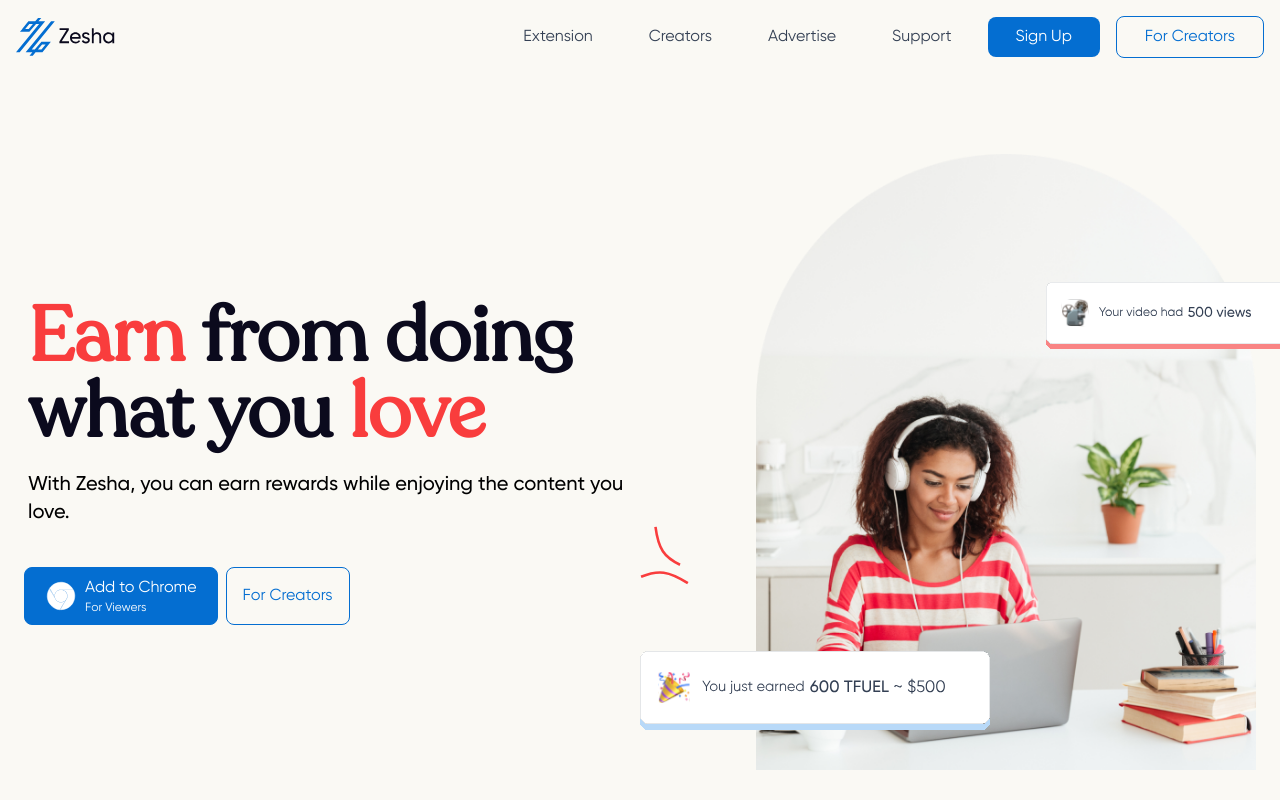
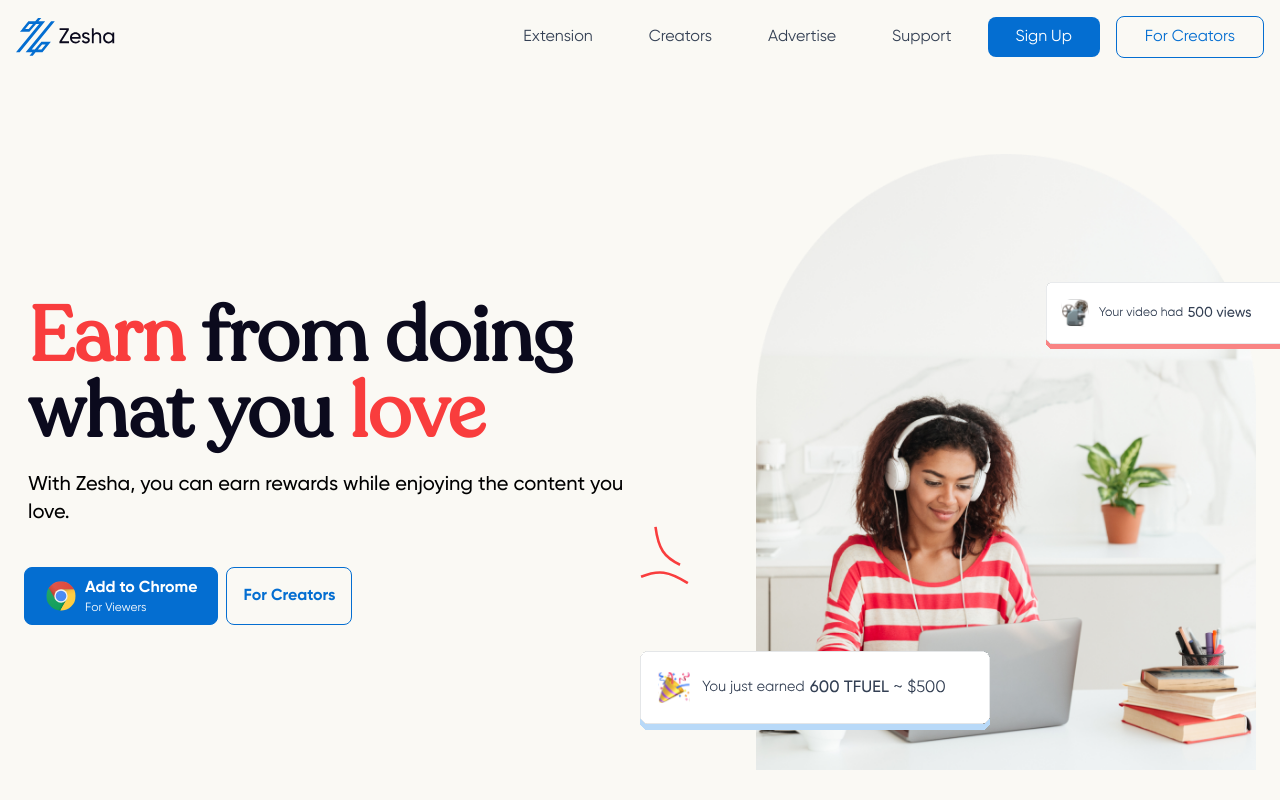
Before and after one commit to Zesha-io/zesha.io-frontend, a Next.js app: page / in a window 1280 px wide. Shown: the top 800 px of the page. Built offline with nearby package versions, Linux system fonts and the light colour scheme.

Commit message:
Fix home button for contract purposes and Chrome correct asset usage

```diff
--- a/src/components/Icons/ChromeIcon.jsx
+++ b/src/components/Icons/ChromeIcon.jsx
@@ -1,42 +1,49 @@
 import React from "react";
+import Image from "next/image";
 
 const ChromeIcon = () => {
     return (
-        <svg
+        <Image
             width="32"
             height="32"
-            viewBox="0 0 32 32"
-            fill="none"
-            xmlns="http://www.w3.org/2000/svg"
-            className="inline mr-2 motion-safe:animate-bounces"
-        >
-            <path
-                d="M20.5897 3.08764C23.0743 3.98337 26.0656 5.8318 28.2078 9.6499H15.3021L15.2951 9.64978C15.2886 9.6497 15.2797 9.64965 15.2685 9.64974C15.2461 9.64992 15.2145 9.65063 15.1743 9.65269C15.0939 9.6568 14.9792 9.66626 14.836 9.68749C14.5497 9.72994 14.1489 9.81949 13.6799 10.0076C12.7395 10.3847 11.5341 11.1543 10.4308 12.7157L10.4189 12.7325L10.4099 12.7511C10.4004 12.7707 10.3909 12.7904 10.3813 12.8101C10.0825 13.4274 9.76245 14.0886 9.61031 14.9126C9.51728 15.4164 9.48761 15.9758 9.55686 16.6218C8.87793 15.4558 7.94123 13.8378 7.06574 12.3231C6.42102 11.2076 5.8098 10.1487 5.35976 9.36867L4.82156 8.43556L4.69415 8.21458C4.71483 8.18128 4.74009 8.14145 4.76999 8.09565C4.87184 7.93965 5.02761 7.7145 5.24075 7.44236C5.66716 6.89795 6.32243 6.16652 7.23423 5.42452C9.05442 3.94329 11.9 2.41698 16.0015 2.25401V2.25407L16.0112 2.25363L16.0125 2.25358L16.0125 2.25358L16.0126 2.25357L16.0131 2.25355L16.0166 2.25342L16.0324 2.25292C16.0467 2.25251 16.0687 2.25201 16.098 2.25168C16.1566 2.25103 16.2443 2.25108 16.3582 2.25403C16.5859 2.25991 16.9182 2.27735 17.3313 2.32375C18.158 2.41658 19.3066 2.62509 20.5897 3.08764Z"
-                fill="white"
-                stroke="currentColor"
-                strokeWidth="0.5"
-            />
-            <path
-                d="M27.9792 22.869L27.9787 22.8699L27.9787 22.87L27.9787 22.8701L27.9784 22.8705L27.9768 22.8736L27.9694 22.8874C27.9626 22.9 27.952 22.9192 27.9376 22.9447C27.9089 22.9955 27.865 23.0712 27.8055 23.168C27.6865 23.3616 27.5051 23.6396 27.2581 23.973C26.764 24.64 26.0084 25.527 24.9648 26.4029C22.9439 28.0991 19.8416 29.756 15.4529 29.6933C16.1609 28.4723 17.6432 25.9148 19.009 23.5583L21.0293 20.0721L21.6693 18.9679L21.8461 18.6628L21.8924 18.5828L21.9042 18.5624L21.9067 18.5581L21.9103 18.5522C21.9136 18.5467 21.9181 18.539 21.9237 18.5293C21.9348 18.5098 21.95 18.4821 21.9684 18.4464C22.0051 18.3749 22.0544 18.2712 22.1077 18.1369C22.2143 17.8685 22.3373 17.4777 22.4087 16.9788C22.5517 15.9783 22.4857 14.553 21.6794 12.8198L21.6708 12.8013L21.6594 12.7845C21.65 12.7708 21.6407 12.7571 21.6313 12.7433C21.2422 12.1719 20.8259 11.5605 20.1806 11.0137C19.7901 10.6829 19.32 10.3788 18.7261 10.1164C20.0785 10.1136 21.9505 10.1141 23.7023 10.1157C24.9939 10.1169 26.2196 10.1187 27.1224 10.1202L28.2022 10.1221L28.4589 10.1226C28.4776 10.1572 28.4996 10.199 28.5245 10.248C28.609 10.4139 28.7266 10.6609 28.8563 10.9809C29.1157 11.6212 29.4232 12.5524 29.6116 13.7102C29.9881 16.0233 29.8907 19.2451 27.9792 22.869Z"
-                fill="white"
-                stroke="currentColor"
-                strokeWidth="0.5"
-            />
-            <path
-                d="M4.18243 23.0826L4.07084 22.9085L4.07082 22.9085L4.07075 22.9084L4.07049 22.908L4.06864 22.905L4.06034 22.8917C4.05281 22.8795 4.04137 22.8608 4.02645 22.8357C3.99659 22.7855 3.95279 22.7098 3.89841 22.61C3.78963 22.4105 3.63865 22.1151 3.47237 21.7353C3.13968 20.9755 2.74664 19.8801 2.50722 18.5419C2.04354 15.95 2.15503 12.4447 4.40521 8.68836C5.11139 9.90881 6.59364 12.4676 7.95958 14.8252L9.97954 18.3114L10.6194 19.4156L10.7962 19.7208L10.8425 19.8007L10.8544 19.8211L10.8569 19.8255L10.8603 19.8316C10.8635 19.8373 10.8679 19.845 10.8736 19.8546C10.885 19.8739 10.9014 19.9009 10.9234 19.9347C10.9672 20.0021 11.0328 20.0965 11.1229 20.2096C11.303 20.4358 11.5813 20.7372 11.9793 21.0482C12.7773 21.6716 14.0486 22.3268 15.9561 22.4965L15.9763 22.4983L15.9965 22.4968C16.0144 22.4955 16.0324 22.4942 16.0504 22.4928C16.7392 22.4426 17.4766 22.3887 18.2729 22.1064C18.7581 21.9344 19.2603 21.6797 19.7887 21.2962C19.1148 22.4648 18.1767 24.0823 17.2979 25.5953C16.651 26.7091 16.0365 27.7657 15.5838 28.5439L15.0421 29.4747L14.9135 29.6956C14.8739 29.6944 14.8263 29.6925 14.771 29.6895C14.5844 29.6795 14.3107 29.6575 13.9674 29.6094C13.2808 29.5133 12.3171 29.3131 11.2161 28.8968C9.05322 28.0793 6.35652 26.4274 4.18243 23.0826Z"
-                fill="white"
-                stroke="currentColor"
-                strokeWidth="0.5"
-            />
-            <path
-                d="M9.7207 16.089C9.7207 12.6523 12.5178 9.86523 15.9668 9.86523C19.4158 9.86523 22.2129 12.6523 22.2129 16.089C22.2129 19.5257 19.4158 22.3127 15.9668 22.3127C12.5178 22.3089 9.7207 19.5257 9.7207 16.089Z"
-                fill="currentColor"
-            />
-            <path
-                d="M10.7656 16.0891C10.7656 13.2291 13.0921 10.9071 15.9663 10.9071C18.8366 10.9071 21.1669 13.2252 21.1669 16.0891C21.1669 18.9493 18.8406 21.2713 15.9663 21.2713C13.0959 21.2713 10.7656 18.9493 10.7656 16.0891Z"
-                fill="white"
-            />
-        </svg>
+            className="mr-2"
+            src="/images/browserChrome.svg"
+        />
+        // <svg
+        //     width="32"
+        //     height="32"
+        //     viewBox="0 0 32 32"
+        //     fill="none"
+        //     xmlns="http://www.w3.org/2000/svg"
+        //     className="inline mr-2 motion-safe:animate-bounces"
+        // >
+        //     <path
+        //         d="M20.5897 3.08764C23.0743 3.98337 26.0656 5.8318 28.2078 9.6499H15.3021L15.2951 9.64978C15.2886 9.6497 15.2797 9.64965 15.2685 9.64974C15.2461 9.64992 15.2145 9.65063 15.1743 9.65269C15.0939 9.6568 14.9792 9.66626 14.836 9.68749C14.5497 9.72994 14.1489 9.81949 13.6799 10.0076C12.7395 10.3847 11.5341 11.1543 10.4308 12.7157L10.4189 12.7325L10.4099 12.7511C10.4004 12.7707 10.3909 12.7904 10.3813 12.8101C10.0825 13.4274 9.76245 14.0886 9.61031 14.9126C9.51728 15.4164 9.48761 15.9758 9.55686 16.6218C8.87793 15.4558 7.94123 13.8378 7.06574 12.3231C6.42102 11.2076 5.8098 10.1487 5.35976 9.36867L4.82156 8.43556L4.69415 8.21458C4.71483 8.18128 4.74009 8.14145 4.76999 8.09565C4.87184 7.93965 5.02761 7.7145 5.24075 7.44236C5.66716 6.89795 6.32243 6.16652 7.23423 5.42452C9.05442 3.94329 11.9 2.41698 16.0015 2.25401V2.25407L16.0112 2.25363L16.0125 2.25358L16.0125 2.25358L16.0126 2.25357L16.0131 2.25355L16.0166 2.25342L16.0324 2.25292C16.0467 2.25251 16.0687 2.25201 16.098 2.25168C16.1566 2.25103 16.2443 2.25108 16.3582 2.25403C16.5859 2.25991 16.9182 2.27735 17.3313 2.32375C18.158 2.41658 19.3066 2.62509 20.5897 3.08764Z"
+        //         fill="white"
+        //         stroke="currentColor"
+        //         strokeWidth="0.5"
+        //     />
+        //     <path
+        //         d="M27.9792 22.869L27.9787 22.8699L27.9787 22.87L27.9787 22.8701L27.9784 22.8705L27.9768 22.8736L27.9694 22.8874C27.9626 22.9 27.952 22.9192 27.9376 22.9447C27.9089 22.9955 27.865 23.0712 27.8055 23.168C27.6865 23.3616 27.5051 23.6396 27.2581 23.973C26.764 24.64 26.0084 25.527 24.9648 26.4029C22.9439 28.0991 19.8416 29.756 15.4529 29.6933C16.1609 28.4723 17.6432 25.9148 19.009 23.5583L21.0293 20.0721L21.6693 18.9679L21.8461 18.6628L21.8924 18.5828L21.9042 18.5624L21.9067 18.5581L21.9103 18.5522C21.9136 18.5467 21.9181 18.539 21.9237 18.5293C21.9348 18.5098 21.95 18.4821 21.9684 18.4464C22.0051 18.3749 22.0544 18.2712 22.1077 18.1369C22.2143 17.8685 22.3373 17.4777 22.4087 16.9788C22.5517 15.9783 22.4857 14.553 21.6794 12.8198L21.6708 12.8013L21.6594 12.7845C21.65 12.7708 21.6407 12.7571 21.6313 12.7433C21.2422 12.1719 20.8259 11.5605 20.1806 11.0137C19.7901 10.6829 19.32 10.3788 18.7261 10.1164C20.0785 10.1136 21.9505 10.1141 23.7023 10.1157C24.9939 10.1169 26.2196 10.1187 27.1224 10.1202L28.2022 10.1221L28.4589 10.1226C28.4776 10.1572 28.4996 10.199 28.5245 10.248C28.609 10.4139 28.7266 10.6609 28.8563 10.9809C29.1157 11.6212 29.4232 12.5524 29.6116 13.7102C29.9881 16.0233 29.8907 19.2451 27.9792 22.869Z"
+        //         fill="white"
+        //         stroke="currentColor"
+        //         strokeWidth="0.5"
+        //     />
+        //     <path
+        //         d="M4.18243 23.0826L4.07084 22.9085L4.07082 22.9085L4.07075 22.9084L4.07049 22.908L4.06864 22.905L4.06034 22.8917C4.05281 22.8795 4.04137 22.8608 4.02645 22.8357C3.99659 22.7855 3.95279 22.7098 3.89841 22.61C3.78963 22.4105 3.63865 22.1151 3.47237 21.7353C3.13968 20.9755 2.74664 19.8801 2.50722 18.5419C2.04354 15.95 2.15503 12.4447 4.40521 8.68836C5.11139 9.90881 6.59364 12.4676 7.95958 14.8252L9.97954 18.3114L10.6194 19.4156L10.7962 19.7208L10.8425 19.8007L10.8544 19.8211L10.8569 19.8255L10.8603 19.8316C10.8635 19.8373 10.8679 19.845 10.8736 19.8546C10.885 19.8739 10.9014 19.9009 10.9234 19.9347C10.9672 20.0021 11.0328 20.0965 11.1229 20.2096C11.303 20.4358 11.5813 20.7372 11.9793 21.0482C12.7773 21.6716 14.0486 22.3268 15.9561 22.4965L15.9763 22.4983L15.9965 22.4968C16.0144 22.4955 16.0324 22.4942 16.0504 22.4928C16.7392 22.4426 17.4766 22.3887 18.2729 22.1064C18.7581 21.9344 19.2603 21.6797 19.7887 21.2962C19.1148 22.4648 18.1767 24.0823 17.2979 25.5953C16.651 26.7091 16.0365 27.7657 15.5838 28.5439L15.0421 29.4747L14.9135 29.6956C14.8739 29.6944 14.8263 29.6925 14.771 29.6895C14.5844 29.6795 14.3107 29.6575 13.9674 29.6094C13.2808 29.5133 12.3171 29.3131 11.2161 28.8968C9.05322 28.0793 6.35652 26.4274 4.18243 23.0826Z"
+        //         fill="white"
+        //         stroke="currentColor"
+        //         strokeWidth="0.5"
+        //     />
+        //     <path
+        //         d="M9.7207 16.089C9.7207 12.6523 12.5178 9.86523 15.9668 9.86523C19.4158 9.86523 22.2129 12.6523 22.2129 16.089C22.2129 19.5257 19.4158 22.3127 15.9668 22.3127C12.5178 22.3089 9.7207 19.5257 9.7207 16.089Z"
+        //         fill="currentColor"
+        //     />
+        //     <path
+        //         d="M10.7656 16.0891C10.7656 13.2291 13.0921 10.9071 15.9663 10.9071C18.8366 10.9071 21.1669 13.2252 21.1669 16.0891C21.1669 18.9493 18.8406 21.2713 15.9663 21.2713C13.0959 21.2713 10.7656 18.9493 10.7656 16.0891Z"
+        //         fill="white"
+        //     />
+        // </svg>
     );
 };
 
--- a/src/components/Pages/App.jsx
+++ b/src/components/Pages/App.jsx
@@ -72,7 +72,7 @@
                                             <ChromeIcon />
                                         </span>
                                         <span className="flex flex-col text-white">
-                                            <span className="flex">
+                                            <span className="flex font-semibold">
                                                 Add to Chrome
                                             </span>
                                             <span className="flex text-xs">
@@ -81,7 +81,7 @@
                                         </span>
                                     </button>
 
-                                    <div className="flex">
+                                    <div className="flex font-semibold">
                                         <Link
                                             href="/creators"
                                             className="rounded-lg px-4 py-4 text-md border border-[#046ED1] text-[#046ED1]"
```
Also changed, not shown: public/images/browserChrome.svg (added).
